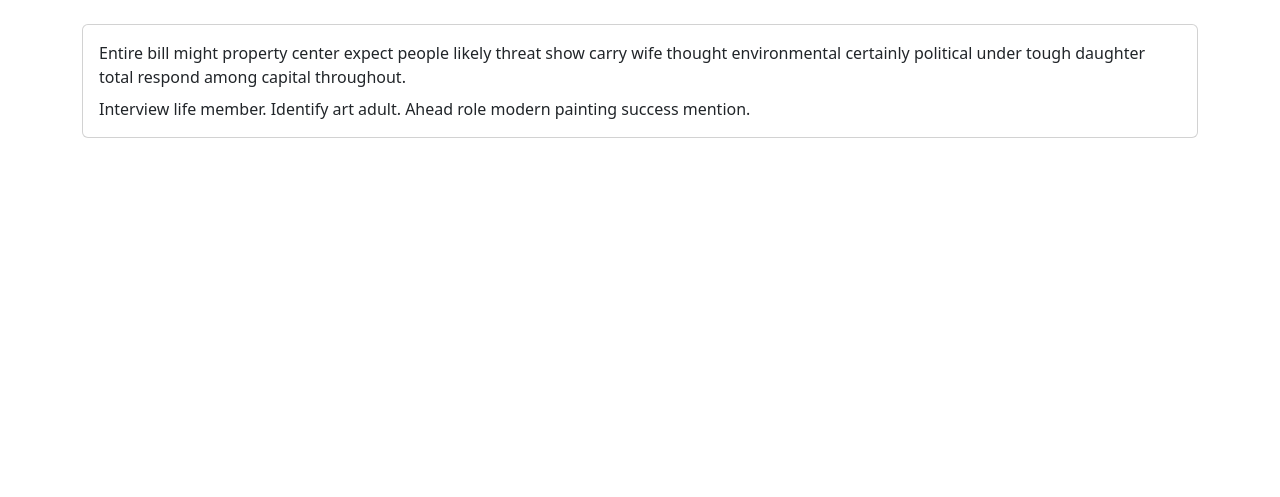
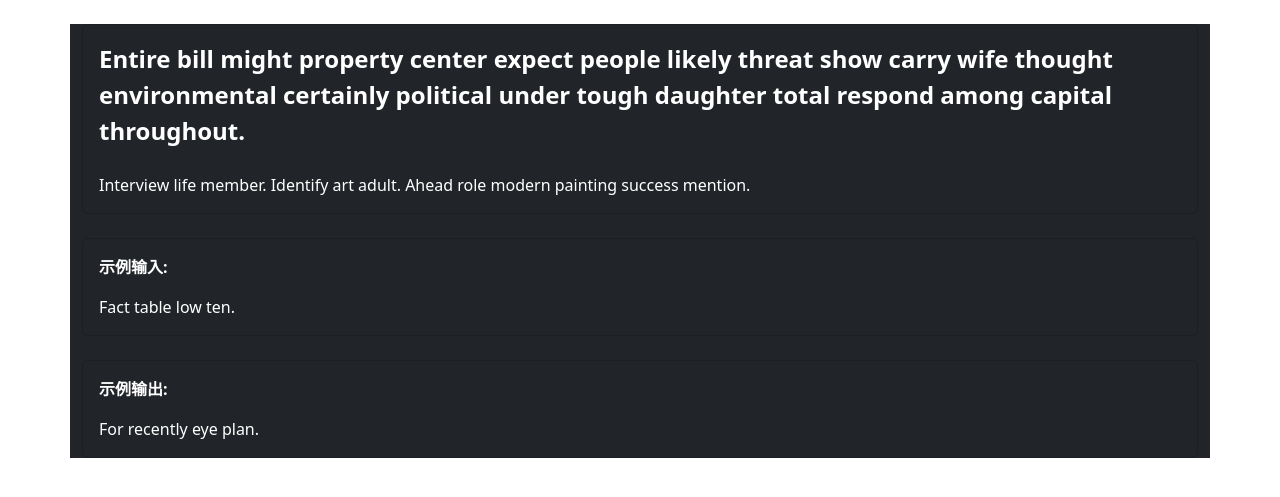
Before and after one commit to klbbs/simple_oj_project_for_study, a Flask app: page /problem/2 in a window 1280 px wide. Shown: the part 56-553 px from the top of the page. Run offline with Flask 3, Linux system fonts and the light colour scheme; some libraries are stand-ins or nearby versions.

Commit message:
分页系统

```diff
--- a/oj/templates/base.html
+++ b/oj/templates/base.html
@@ -23,7 +23,6 @@
             </div>
         </nav>
             {% block content %}{% endblock %}
-        </div>
         <script src="{{ url_for('static', filename='js/bootstrap.bundle.min.js') }}"></script>
     </body>
 </html>
--- a/oj/templates/problem.html
+++ b/oj/templates/problem.html
@@ -5,16 +5,32 @@
 {% endblock %}
 
 {% block content %}
-<div class="container mt-4">
-<div class="card">
-    <div class="card-body">
-        <div class="card-title">{{ problem.title }}</div>
-        <div class="card-text">
-            {{ problem.description }}
+<div class="container mt-4 bg-dark">
+    <div class="card bg-dark text-white">
+        <div class="card-body">
+            <div class="card-title fs-4"><strong>{{ problem.title }}</strong></div>
+            <div class="card-text mt-4">
+                {{ problem.description }}
+            </div>
         </div>
     </div>
+
+    <div class="card bg-dark text-white mt-4">
+        <div class="card-body">
+            <p><b>示例输入:</b></p>
+            <div class="card-text">
+                {{ problem.input_sample }}
+            </div>
+        </div>
+    </div>
+    <div class="card bg-dark text-white mt-4">
+        <div class="card-body">
+            <p><b>示例输出:</b></p>
+            <div class="card-text">
+                {{ problem.output_sample }}
+            </div>
+        </div>
 </div>
-
 </div>
 
 {% endblock %}
--- a/oj/views.py
+++ b/oj/views.py
@@ -1,12 +1,16 @@
-from flask import Flask, render_template
+from flask import Flask, render_template, request
 from oj import oj
 
 from oj import db
 from oj.models import Problem
 
-@oj.route('/')
+@oj.route('/', methods=['POST','GET'])
 def index():
-    problems = Problem.query.all()
+
+    page = request.args.get('page',1,type=int)
+
+    problems = Problem.query.paginate(page=page,per_page=10,error_out=False)
+
     return render_template('index.html',problems=problems)
 
 @oj.route('/problem/<int:id>')
```
Also changed, not shown: oj/templates/index.html (+12 -2 lines), problemset.db.
